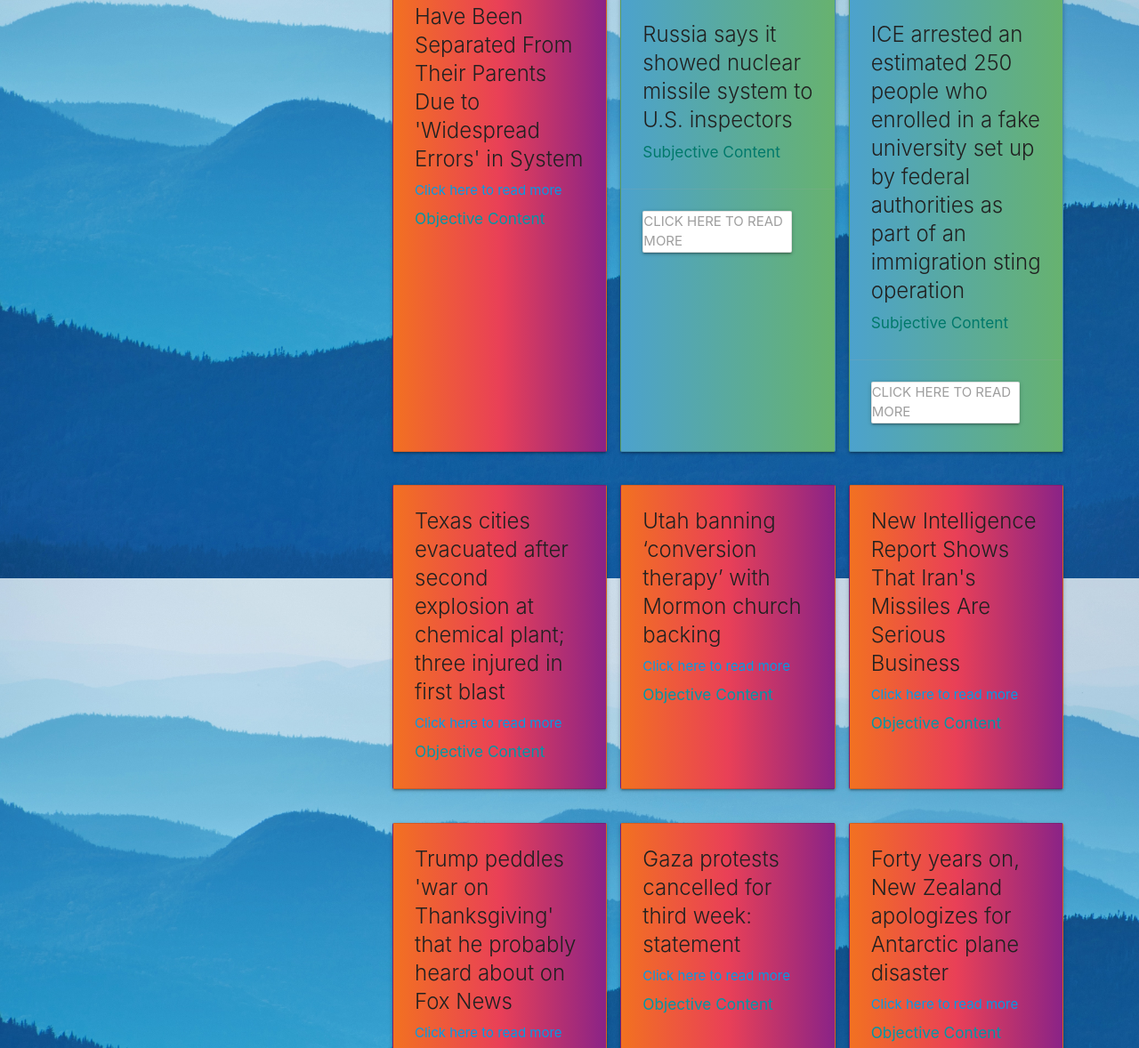
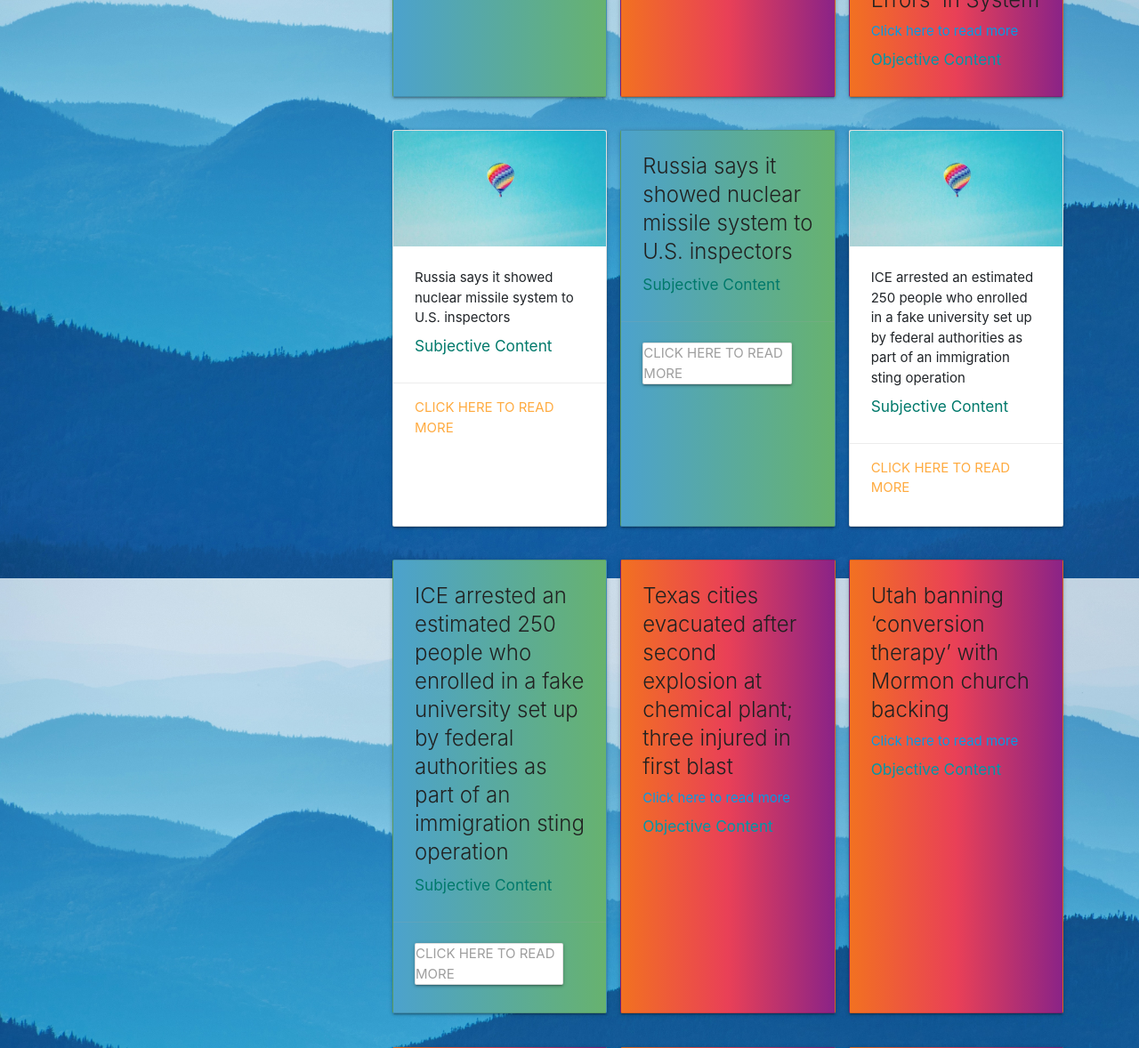
Before and after one commit to JaganKaartik/Swizzl-Py, a Flask app: page /viewpost in a window 1280 px wide. Shown: the part 950-2128 px from the top of the page at 89% size. Run offline with Flask 2, Linux system fonts and the light colour scheme; a user stored in the database is signed in; data comes from the database, SQL or seed files in the repository; some libraries are stand-ins or nearby versions; some web fonts are replaced.

Commit message:
Updated UI

```diff
--- a/swizzl/templates/about.html
+++ b/swizzl/templates/about.html
@@ -1,4 +1,8 @@
 {% extends "layout.html" %}
 {% block content %}
 <a style="background-color:black;color:white;text-decoration:none;padding:4px 6px;font-family:-apple-system, BlinkMacSystemFont, &quot;San Francisco&quot;, &quot;Helvetica Neue&quot;, Helvetica, Ubuntu, Roboto, Noto, &quot;Segoe UI&quot;, Arial, sans-serif;font-size:12px;font-weight:bold;line-height:1.2;display:inline-block;border-radius:3px" href="https://unsplash.com/@30daysreplay?utm_medium=referral&amp;utm_campaign=photographer-credit&amp;utm_content=creditBadge" target="_blank" rel="noopener noreferrer" title="Download free do whatever you want high-resolution photos from 30daysreplay (PR &amp; Marketing)"><span style="display:inline-block;padding:2px 3px"><svg xmlns="http://www.w3.org/2000/svg" style="height:12px;width:auto;position:relative;vertical-align:middle;top:-2px;fill:white" viewBox="0 0 32 32"><title>unsplash-logo</title><path d="M10 9V0h12v9H10zm12 5h10v18H0V14h10v9h12v-9z"></path></svg></span><span style="display:inline-block;padding:2px 3px">30daysreplay (PR &amp; Marketing)</span></a>
+<a style="background-color:black;color:white;text-decoration:none;padding:4px 6px;font-family:-apple-system, BlinkMacSystemFont, &quot;San Francisco&quot;, &quot;Helvetica Neue&quot;, Helvetica, Ubuntu, Roboto, Noto, &quot;Segoe UI&quot;, Arial, sans-serif;font-size:12px;font-weight:bold;line-height:1.2;display:inline-block;border-radius:3px" href="https://unsplash.com/@caleb_woods?utm_medium=referral&amp;utm_campaign=photographer-credit&amp;utm_content=creditBadge" target="_blank" rel="noopener noreferrer" title="Download free do whatever you want high-resolution photos from Caleb Woods"><span style="display:inline-block;padding:2px 3px"><svg xmlns="http://www.w3.org/2000/svg" style="height:12px;width:auto;position:relative;vertical-align:middle;top:-2px;fill:white" viewBox="0 0 32 32"><title>unsplash-logo</title><path d="M10 9V0h12v9H10zm12 5h10v18H0V14h10v9h12v-9z"></path></svg></span><span style="display:inline-block;padding:2px 3px">Caleb Woods</span></a>
+<br>
+<h6>Feeds Background</h6>
+<a style="background-color:black;color:white;text-decoration:none;padding:4px 6px;font-family:-apple-system, BlinkMacSystemFont, &quot;San Francisco&quot;, &quot;Helvetica Neue&quot;, Helvetica, Ubuntu, Roboto, Noto, &quot;Segoe UI&quot;, Arial, sans-serif;font-size:12px;font-weight:bold;line-height:1.2;display:inline-block;border-radius:3px" href="https://unsplash.com/@mitchel3uo?utm_medium=referral&amp;utm_campaign=photographer-credit&amp;utm_content=creditBadge" target="_blank" rel="noopener noreferrer" title="Download free do whatever you want high-resolution photos from Mitchell Luo"><span style="display:inline-block;padding:2px 3px"><svg xmlns="http://www.w3.org/2000/svg" style="height:12px;width:auto;position:relative;vertical-align:middle;top:-2px;fill:white" viewBox="0 0 32 32"><title>unsplash-logo</title><path d="M10 9V0h12v9H10zm12 5h10v18H0V14h10v9h12v-9z"></path></svg></span><span style="display:inline-block;padding:2px 3px">Mitchell Luo</span></a>
 {% endblock content %}
--- a/swizzl/templates/viewpost.html
+++ b/swizzl/templates/viewpost.html
@@ -41,14 +41,32 @@
 
 			{% if i.vaderscoreComp|float >= 0.05 %}
 
+			<div id="{{i.sentid}}" class="card hoverable">
+					<div class="card-image">
+					  <img src="static/feedsPage/pos.jpg">
+					</div>
+					<div class="card-content">
+					  <p>{{ i.title}}</p>
+					  {% if i.tbscore|float > 0.5 %}
+							<h6 class="teal-text text-darken-2">Subjective Content</h6>
+					  {% else %}
+							<h6 class="cyan-text text-darken-2">Objective Content</h6>
+					  {% endif %}
+					  <!--Desiging a News Badge  -->
+
+					</div>
+					<div class="card-action">
+						<p><a href="{{ i.link }}"> Click here to read more</a></p>
+					</div>
+			 </div>
+
 			<!-- Positive Sentiment Card -->
 
 				<div id="{{i.sentid}}" class="card hoverable mild">
 
-					<div class="card-image">
-						<img src="images/sample-1.jpg">
-						<span class="card-title">Card Title</span>
-					</div>
+					<!-- <div class="card-image">
+						<img src="feedsPage/pos.jpg">
+					</div> -->
 
 					<div class="card-content">
 					<span class="card-title activator grey-text text-darken-4">{{ i.title}}</span>
```
Also changed, not shown: swizzl/static/feedsPage/neg.jpg (added), swizzl/static/feedsPage/pos.jpg (added), swizzl/static/iloveimg-resized/30daysreplay-pr-marketing-T63oS3Y_OSM-unsplash.jpg (added), swizzl/static/iloveimg-resized/caleb-woods-5n8oo-_H7eM-unsplash.jpg (added), 1 other file.
